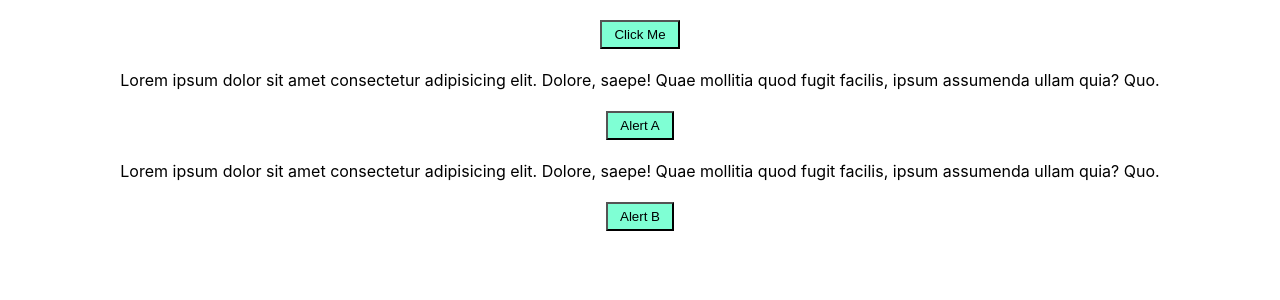
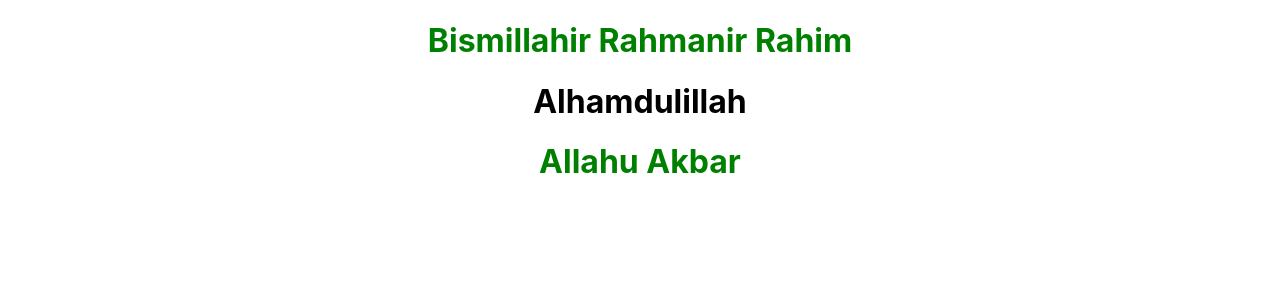
Before and after one commit to SR-Chowdhury/core-react-tutorial, a React (Create React App) app: page / in a window 1280 px wide. Shown: the top 300 px of the page. Built offline with nearby package versions, Linux system fonts and the light colour scheme.

Commit message:
6.5 CSS module in React using Webpack

```diff
--- /dev/null
+++ b/src/L6/6.5 CSS Module/Another-styles.module.css
@@ -0,0 +1,3 @@
+.headR {
+    color: green;
+}
--- /dev/null
+++ b/src/L6/6.5 CSS Module/componentA.jsx
@@ -0,0 +1,12 @@
+import React from 'react';
+import styles from './Another-styles.module.css';
+
+const ComA = () => {
+    return (
+        <div>
+            <h1 className={styles.headR}>Allahu Akbar</h1>
+        </div>
+    )
+}
+
+export default ComA;
--- /dev/null
+++ b/src/L6/6.5 CSS Module/css_module.jsx
@@ -0,0 +1,19 @@
+import React from 'react';
+import ComA from './componentA';
+import './styles.css';
+import styles from './Another-styles.module.css';
+
+class MyApp extends React.Component {
+    render() {
+        return (
+            <div>
+                <h1 className={styles.headR}>Bismillahir Rahmanir Rahim</h1>
+                <h1>Alhamdulillah</h1>
+                <ComA/>
+
+            </div>
+        )
+    }
+}
+
+export default MyApp;
--- /dev/null
+++ b/src/L6/6.5 CSS Module/styles.css
@@ -0,0 +1,3 @@
+.headR {
+    color: yellow;
+}
--- a/src/components/app.jsx
+++ b/src/components/app.jsx
@@ -14,7 +14,8 @@ import React from 'react';
 // import MyApp from '../L5/5.4_update_setState';
 // import MyApp from '../L5/5.5 Simple Timer/5.5_simple_timer';
 // import MyApp from '../L6/6.3_inline_css';
-import MyApp from '../L6/6.4 CSS Style/6.4_css_class';
+// import MyApp from '../L6/6.4 CSS Style/6.4_css_class';
+import MyApp from '../L6/6.5 CSS Module/css_module';
 
 class App extends React.Component {
 
```
